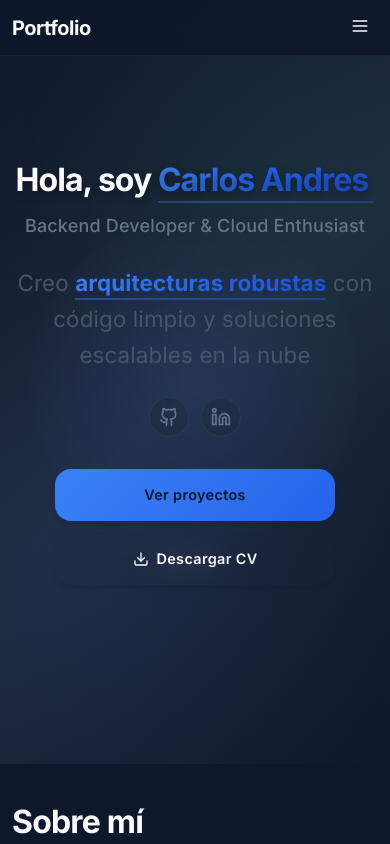
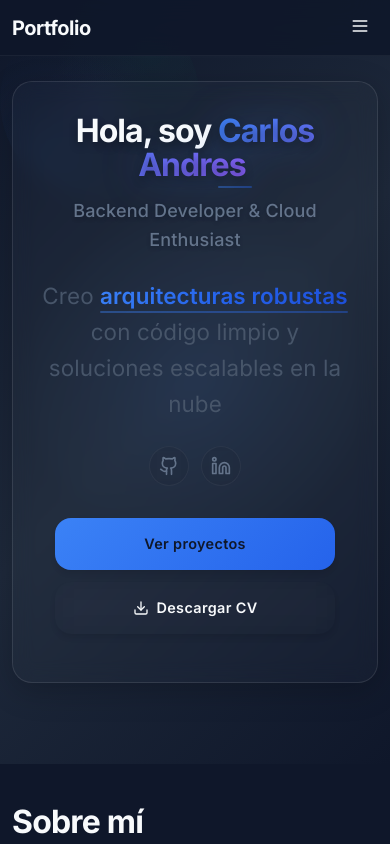
Before and after one commit to cdelriot1121/mi-portafolio, a React (Vite) app: page / in a window 390 px wide. Shown: the top 844 px of the page. Built offline with nearby package versions, Linux system fonts and the light colour scheme.

Commit message:
feat: Mejoras de algunas correcciones del componente del hero

```diff
--- /dev/null
+++ b/src/components/Hero.css
@@ -0,0 +1,319 @@
+/* Hero Section - Modern Design */
+.hero {
+  position: relative;
+  min-height: 100vh;
+  display: flex;
+  align-items: center;
+  justify-content: center;
+  padding: 2rem 1rem 6rem 1rem;
+
+  background-image:
+    radial-gradient(circle at 25% 25%, rgba(59, 130, 246, 0.1) 0%, transparent 50%),
+    radial-gradient(circle at 75% 75%, rgba(147, 51, 234, 0.1) 0%, transparent 50%),
+    linear-gradient(135deg, #0f172a 0%, #1e293b 50%, #334155 100%);
+  overflow: hidden;
+}
+
+/* Background decorative elements - simplified */
+.hero::before {
+  content: '';
+  position: absolute;
+  top: 20%;
+  left: 20%;
+  width: 400px;
+  height: 400px;
+  background: radial-gradient(circle, rgba(59, 130, 246, 0.08) 0%, transparent 70%);
+  border-radius: 50%;
+  z-index: 1;
+  animation: subtlePulse 4s ease-in-out infinite;
+}
+
+.hero::after {
+  content: '';
+  position: absolute;
+  bottom: 20%;
+  right: 20%;
+  width: 300px;
+  height: 300px;
+  background: radial-gradient(circle, rgba(147, 51, 234, 0.06) 0%, transparent 70%);
+  border-radius: 50%;
+  z-index: 1;
+  animation: subtlePulse 3s ease-in-out infinite reverse;
+}
+
+/* Hero content container */
+.hero > div {
+  position: relative;
+  z-index: 2;
+  text-align: center;
+  max-width: 800px;
+  width: 100%;
+  backdrop-filter: blur(10px);
+  background: rgba(255, 255, 255, 0.02);
+  border-radius: 20px;
+  border: 1px solid rgba(255, 255, 255, 0.1);
+  padding: 3rem 2rem;
+  box-shadow: 0 8px 32px rgba(0, 0, 0, 0.2);
+}
+
+/* Hero title */
+.hero-title {
+  font-size: clamp(2.5rem, 5vw, 4rem);
+  font-weight: 700;
+  color: #ffffff;
+  margin-bottom: 1.5rem;
+  line-height: 1.2;
+  text-shadow: 0 4px 8px rgba(0, 0, 0, 0.3);
+}
+
+.hero-title .highlight {
+  background: linear-gradient(135deg, #3b82f6 0%, #8b5cf6 100%);
+  -webkit-background-clip: text;
+  -webkit-text-fill-color: transparent;
+  background-clip: text;
+  position: relative;
+  /* Add subtle glow effect */
+  filter: drop-shadow(0 0 20px rgba(59, 130, 246, 0.3));
+  transition: all 0.3s ease;
+}
+
+.hero-title .highlight:hover {
+  filter: drop-shadow(0 0 30px rgba(59, 130, 246, 0.5));
+}
+
+/* Removed the animated underline for cleaner look */
+
+/* Hero description */
+.hero-description {
+  font-size: clamp(1.25rem, 3vw, 1.8rem);
+  color: #cbd5e1;
+  margin-bottom: 1rem;
+  font-weight: 500;
+  text-shadow: 0 2px 4px rgba(0, 0, 0, 0.2);
+}
+
+/* Hero tagline */
+.hero-tagline {
+  font-size: clamp(1rem, 2.5vw, 1.3rem);
+  color: #94a3b8;
+  margin-bottom: 3rem;
+  line-height: 1.6;
+  max-width: 600px;
+  margin-left: auto;
+  margin-right: auto;
+}
+
+.hero-tagline .highlight {
+  color: #60a5fa;
+  font-weight: 600;
+}
+
+/* Social links */
+.hero-social {
+  display: flex;
+  justify-content: center;
+  gap: 1.5rem;
+  margin-bottom: 3rem;
+}
+
+.hero-social a {
+  display: flex;
+  align-items: center;
+  justify-content: center;
+  width: 50px;
+  height: 50px;
+  background: rgba(59, 130, 246, 0.1);
+  border: 2px solid rgba(59, 130, 246, 0.3);
+  border-radius: 50%;
+  color: #3b82f6;
+  text-decoration: none;
+  transition: all 0.3s cubic-bezier(0.4, 0, 0.2, 1);
+  backdrop-filter: blur(10px);
+}
+
+.hero-social a:hover {
+  background: rgba(59, 130, 246, 0.2);
+  border-color: #3b82f6;
+  transform: translateY(-3px);
+  box-shadow: 0 10px 20px rgba(59, 130, 246, 0.3);
+}
+
+
+
+/* Hero actions */
+.hero-actions {
+  display: flex;
+  justify-content: center;
+  gap: 1.5rem;
+  margin-bottom: 4rem;
+  flex-wrap: wrap;
+}
+
+
+
+/* Primary button - simplified effects */
+.primary-button {
+  background: linear-gradient(135deg, #3b82f6 0%, #1d4ed8 100%);
+  color: white;
+  border: none;
+  padding: 1rem 2rem;
+  font-size: 1.1rem;
+  font-weight: 600;
+  border-radius: 50px;
+  cursor: pointer;
+  transition: all 0.3s cubic-bezier(0.4, 0, 0.2, 1);
+  box-shadow: 0 4px 15px rgba(59, 130, 246, 0.4);
+}
+
+.primary-button:hover {
+  transform: translateY(-2px);
+  box-shadow: 0 8px 25px rgba(59, 130, 246, 0.5);
+}
+
+.primary-button:active {
+  transform: translateY(0);
+}
+
+/* Secondary button */
+.secondary-button {
+  background: transparent;
+  color: #3b82f6;
+  border: 2px solid #3b82f6;
+  padding: 1rem 2rem;
+  font-size: 1.1rem;
+  font-weight: 600;
+  border-radius: 50px;
+  cursor: pointer;
+  transition: all 0.3s cubic-bezier(0.4, 0, 0.2, 1);
+  display: flex;
+  align-items: center;
+  gap: 0.5rem;
+  backdrop-filter: blur(10px);
+}
+
+.secondary-button:hover {
+  background: rgba(59, 130, 246, 0.1);
+  transform: translateY(-2px);
+  box-shadow: 0 8px 20px rgba(59, 130, 246, 0.3);
+}
+
+.secondary-button:active {
+  transform: translateY(0);
+}
+
+
+
+/* Simplified animations - no rotation */
+/* Subtle pulse for background elements */
+@keyframes subtlePulse {
+  0%, 100% { opacity: 0.6; }
+  50% { opacity: 0.8; }
+}
+
+/* Responsive design */
+@media (max-width: 768px) {
+  .hero {
+    padding: 1rem 1rem 3rem 1rem;
+    min-height: 100vh;
+  }
+
+  .hero-title {
+    margin-bottom: 1rem;
+  }
+
+  .hero-description {
+    margin-bottom: 0.8rem;
+  }
+
+  .hero-tagline {
+    margin-bottom: 2rem;
+  }
+
+  .hero-social {
+    gap: 1rem;
+    margin-bottom: 2rem;
+  }
+
+  .hero-social a {
+    width: 45px;
+    height: 45px;
+  }
+
+  .hero-actions {
+    flex-direction: column;
+    align-items: center;
+    gap: 1rem;
+    margin-bottom: 2rem;
+  }
+
+  .primary-button,
+  .secondary-button {
+    width: 100%;
+    max-width: 280px;
+    padding: 0.9rem 1.5rem;
+    font-size: 1rem;
+  }
+
+  .hero::before,
+  .hero::after {
+    width: 200px;
+    height: 200px;
+  }
+
+  .hero > div {
+    padding: 2rem 1.5rem;
+    margin: 0 0.5rem;
+  }
+}
+
+
+@media (max-width: 480px) {
+  .hero-actions {
+    gap: 0.8rem;
+  }
+
+  .primary-button,
+  .secondary-button {
+    max-width: 260px;
+    padding: 0.8rem 1.2rem;
+    font-size: 0.95rem;
+  }
+
+  .hero-social a {
+    width: 40px;
+    height: 40px;
+  }
+}
+
+/* High contrast mode support */
+@media (prefers-contrast: high) {
+  .hero {
+    background: #000;
+  }
+
+  .hero-title {
+    color: #fff;
+  }
+
+  .hero-description {
+    color: #ccc;
+  }
+
+  .hero-tagline {
+    color: #aaa;
+  }
+}
+
+/* Reduced motion support */
+@media (prefers-reduced-motion: reduce) {
+  .hero::before,
+  .hero::after {
+    animation: none;
+  }
+
+  .primary-button,
+  .secondary-button,
+  .hero-social a {
+    transition: none;
+  }
+}
--- a/src/components/hero.jsx
+++ b/src/components/hero.jsx
@@ -1,6 +1,7 @@
 import { motion } from "framer-motion";
-import { ChevronDown, Download, Github, Linkedin } from "lucide-react";
+import { Download, Github, Linkedin } from "lucide-react";
 import TypeWriter from "./utils/TypeWriter";
+import './Hero.css';
 
 const Hero = () => {
   // Variable para controlar si el CV está disponible
@@ -161,37 +162,7 @@ const Hero = () => {
           </motion.button>
         </motion.div>
 
-        <motion.div
-          initial={{ opacity: 0 }}
-          animate={{ opacity: 1 }}
-          transition={{
-            duration: 0.8,
-            delay: 1.4,
-            ease: "easeOut"
-          }}
-          className="hero-scroll"
-        >
-          <motion.button
-            className="scroll-button"
-            onClick={(e) => handleScroll(e, 'about')}
-            type="button"
-            aria-label="Scroll to about section"
-            whileHover={{ y: -2 }}
-            transition={{ type: "spring", stiffness: 400, damping: 17 }}
-          >
-            Ver más
-            <motion.div
-              animate={{ y: [0, 5, 0] }}
-              transition={{
-                duration: 2,
-                repeat: Infinity,
-                ease: "easeInOut"
-              }}
-            >
-              <ChevronDown size={16} />
-            </motion.div>
-          </motion.button>
-        </motion.div>
+
       </motion.div>
     </section>
   );
```
